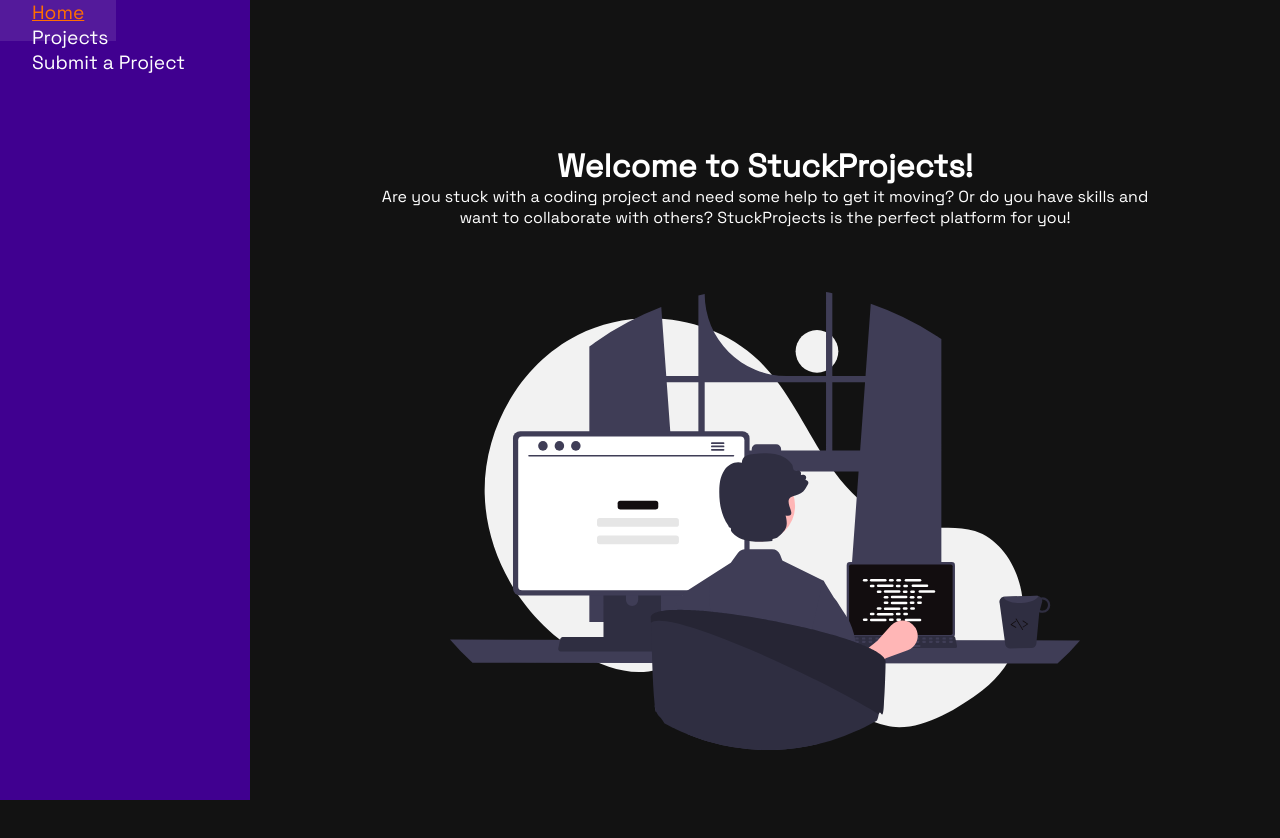
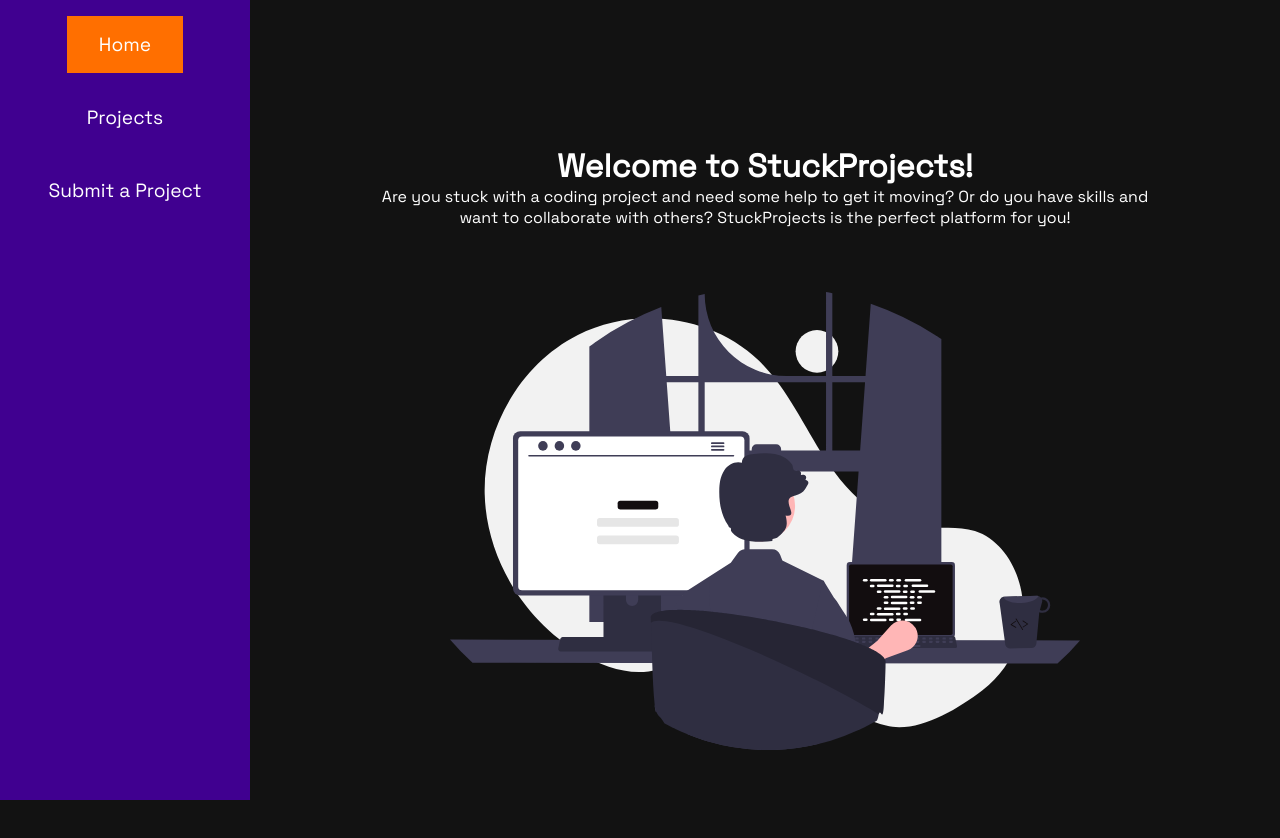
Before and after one commit to nerdynikhil/stuckprojects-fe, a React (Create React App) app: page / in a window 1280 px wide. Shown: the top 838 px of the page. Built offline with nearby package versions, Linux system fonts and the light colour scheme.

Commit message:
more cosmetic changes

```diff
--- a/src/components/Header.js
+++ b/src/components/Header.js
@@ -1,23 +1,23 @@
 // Header.js
 import React from 'react';
-import { Link } from 'react-router-dom';
+import { Link, useLocation } from 'react-router-dom';
 import '../css/header.css';
 
 const Header = () => {
+  const location = useLocation();
+
   return (
     <header>
       <nav className="navbar">
-        <ul>
-          <li>
-            <Link to="/">Home</Link>
-          </li>
-          <li>
-            <Link to="/projects">Projects</Link>
-          </li>
-          <li>
-            <Link to="/submit">Submit a Project</Link>
-          </li>
-        </ul>
+        <Link to="/" className={location.pathname === '/' ? 'active' : ''}>
+          Home
+        </Link>
+        <Link to="/projects" className={location.pathname === '/projects' ? 'active' : ''}>
+          Projects
+        </Link>
+        <Link to="/submit" className={location.pathname === '/submit' ? 'active' : ''}>
+          Submit a Project
+        </Link>
       </nav>
     </header>
   );
--- a/src/css/header.css
+++ b/src/css/header.css
@@ -3,20 +3,38 @@
 /* Style the navigation bar */
 .navbar {
     display: flex;
-    flex-direction: column; /* Switch to a vertical layout */
+    flex-direction: column;
     background-color: #400090; /* Yahoo purple color */
-    height: 100vh; /* Set the height to fill the viewport */
-    width: 250px; /* Adjust the width as per your design */
+    height: 100vh;
+    width: 250px;
+    align-items: center; /* Center the links horizontally */
+    list-style-type: none; /* Remove bullet point symbols */
+    padding: 0; /* Remove default list padding */
   }
 
+  /* Style the navigation links */
   .navbar a {
     color: #ffffff;
     font-size: 1.2rem;
     text-decoration: none;
     padding: 1rem 2rem;
+    display: block;
+    text-align: center;
+    margin-top: 1rem;
+    transition: background-color 0.3s; /* Add smooth transition */
   }
 
+  /* Remove underlines from links when hovered */
   .navbar a:hover {
-    background-color: rgba(255, 255, 255, 0.1);
-    color: #ff6f00;
+    text-decoration: none;
   }
+
+  /* Style the active (selected) link */
+  .navbar a.active {
+    background-color: #ff6f00; /* Add a background color for the active link */
+  }
+
+  /* Media Query for Mobile (Small Screen) */
+  @media (max-width: 768px) {
+    /* ... Existing styles for small screens ... */
+  }
```
